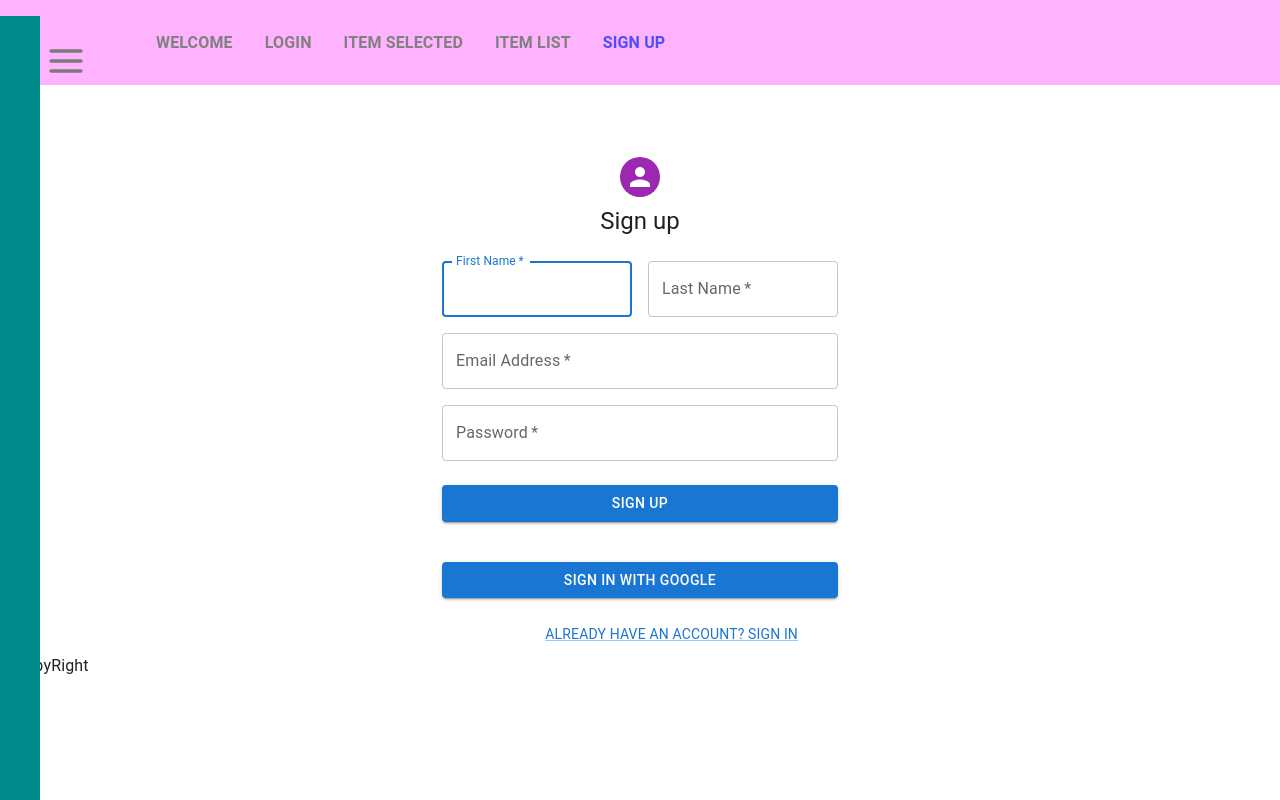
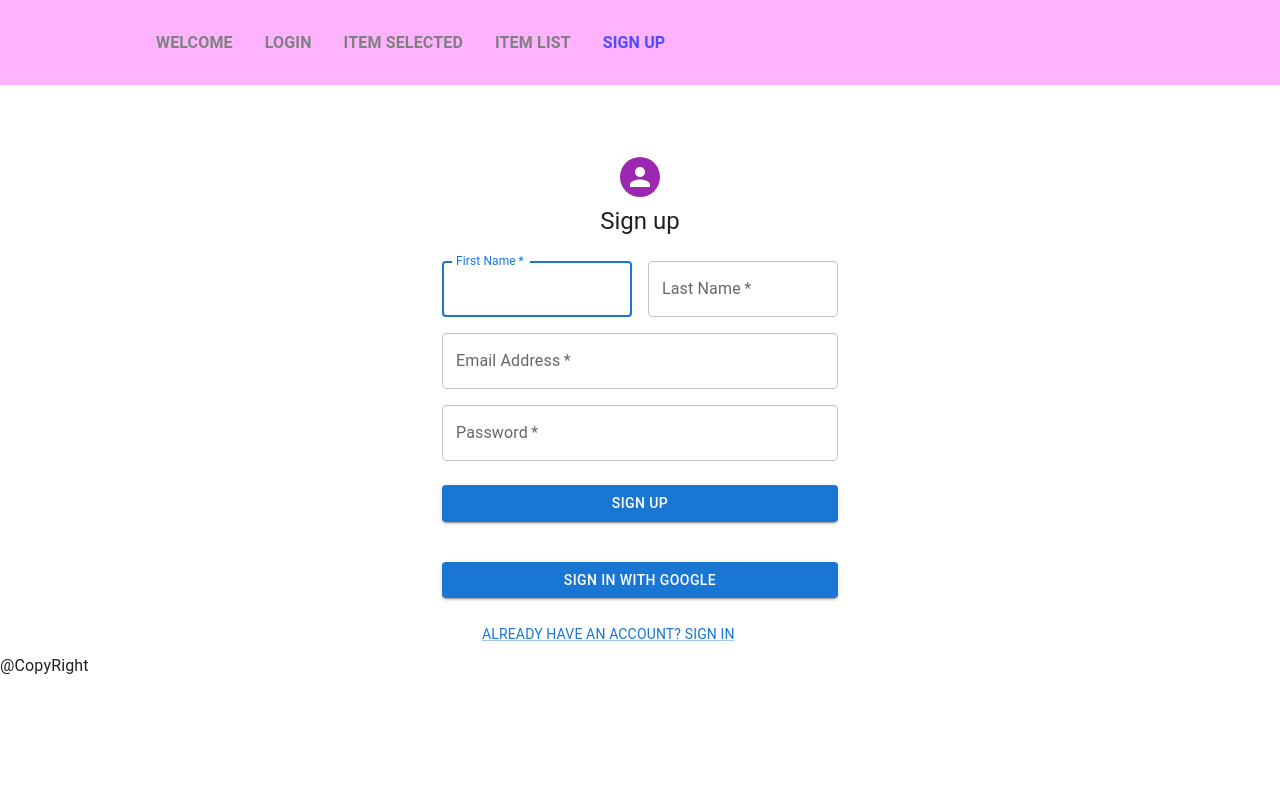
Before and after one commit to acheredn/alta, a React (Create React App) app: page /sign-up in a window 1280 px wide. Built offline with nearby package versions, Linux system fonts and the light colour scheme.

Commit message:
removed gap in nav in itemSelected, removed side nav bar, and fixed spacing of sign in redirect link in signup

```diff
--- a/src/components/Navbar/NavBar.js
+++ b/src/components/Navbar/NavBar.js
@@ -28,7 +28,7 @@ const Navbar = () => {
           <NavLink to="/sign-up" activeStyle>
             Sign Up
           </NavLink>
-          <nav className="navBar">
+          {/* <nav className="navBar">
             <button onClick={handleToggle}>
               {navbarOpen ? (
                 <MdClose style={{ color: "#fff", width: "40px", height: "40px" }} />
@@ -37,7 +37,7 @@ const Navbar = () => {
               )}
             </button>
             <ul className={`menuNav ${navbarOpen ? " showMenu" : ""}`}>...</ul>
-          </nav>
+          </nav> */}
         </NavMenu>
       </Nav>
     </>
--- a/src/pages/ItemSelected/itemSelected.js
+++ b/src/pages/ItemSelected/itemSelected.js
@@ -1,5 +1,7 @@
 import React from 'react';
 import styled from 'styled-components';
+import CssBaseline from '@mui/material/CssBaseline';
+
 
 const ItemSelected = () => {
 	const Button = styled.button`
@@ -18,6 +20,7 @@ const ItemSelected = () => {
 		// <><><h1>ITEM SELECTED
 		// </h1><Button onClick={sayHello}>Contact me</Button></><img src="https://www.tutorialspoint.com/html/images/test.png" alt="Simply Easy Learning" width="200" height="80"></img></>
 		<body>
+			<CssBaseline />
 			<h1>ITEM SELECTED</h1><br />
 			<img src="https://i.pinimg.com/736x/1e/b1/7e/1eb17e74fe8c3619edc8d07001a72957.jpg" alt="itemSelected" width="300" height="500"></img><br />
 			<span>
--- a/src/pages/SignUp/signup.js
+++ b/src/pages/SignUp/signup.js
@@ -102,7 +102,7 @@ export default function SignUp() {
 						>
 						Sign In With Google
 						</Button>
-					<Grid container justifyContent="flex-end">
+					<Grid container>
 						<Grid item>
 						<Link href="login" variant="body2">
 							Already have an account? Sign in
```
